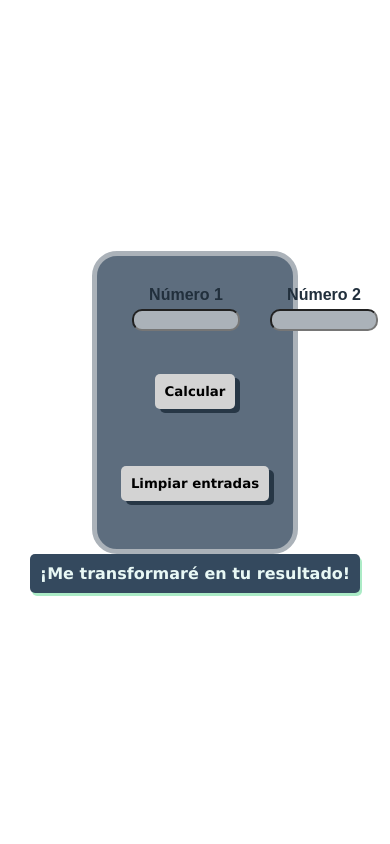
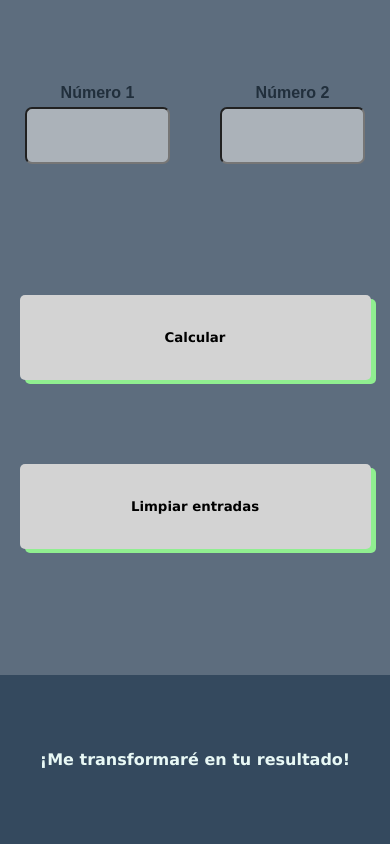
Before and after one commit to paosofiam/form-component, a website: page index.html in a window 390 px wide. Drawn offline with Linux system fonts and the light colour scheme.

Commit message:
Update index.css

```diff
--- a/index.css
+++ b/index.css
@@ -4,6 +4,114 @@ body {
   box-sizing: border-box;
 }
 
+@media (max-width: 720px) {
+  main {
+    height: 100vh;
+    width: 100vw;
+  }
+
+  section {
+    height: 100vh;
+    width: 100vw;
+    display: flex;
+    flex-direction: column;
+    justify-content: center;
+    align-items: center;
+  }
+
+  form {
+    display: flex;
+    flex-direction: column;
+    background-color: #5d6d7e;
+    min-width: 300px;
+    width: 100vw;
+    height: 80vh;
+  }
+
+  label {
+    display: flex;
+    flex-direction: column;
+    justify-content: center;
+    align-items: center;
+    color: #212f3c;
+    width: 35vw;
+    height: 10vh;
+    font-family: sans-serif;
+    font-weight: bold;
+    padding: 10px;
+  }
+
+  input {
+    width: 35vw;
+    height: 10vh;
+    margin: 5px;
+    border-radius: 7px;
+    font-family: Calibri;
+    background-color: #abb2b9;
+    color: #154360;
+    font-weight: bold;
+  }
+
+  .cajita {
+    display: flex;
+    flex-direction: row;
+    justify-content: space-around;
+    align-items: center;
+    height: 30vh;
+    width: 100%;
+  }
+  .botones {
+    display: flex;
+    flex-direction: column;
+    height: 40vh;
+    width: 100%;
+  }
+
+  button {
+    width: 90vw;
+    height: 10vh;
+    border: none;
+    color: black;
+    background-color: lightgray;
+    text-decoration: none;
+    border-radius: 5px;
+    margin: auto;
+    box-shadow: 5px 4px lightgreen;
+    font-family: Verdana;
+    font-weight: bold;
+  }
+
+  button:hover {
+    color: orange;
+    box-shadow: 5px 4px lightgreen;
+  }
+
+  button:active {
+    color: red;
+    background-color: lightgreen;
+    position: relative;
+    top: 2px;
+    left: 2px;
+    box-shadow: 3px 2px #273746;
+  }
+
+  #resultado {
+    height: 20vh;
+    width: 100vw;
+
+    border: none;
+    color: #e8f8f5;
+    background-color: #34495e;
+    font-family: Verdana;
+    font-weight: bold;
+    text-align: center;
+    display: flex;
+    justify-content: center;
+    align-items: center;
+  }
+}
+
+@media (min-width: 720px) {
   main {
     height: 100vh;
     width: 100vw;
@@ -110,3 +218,4 @@ button:active {
     font-family: Verdana;
     font-weight: bold;
   }
+}
```
Lines whose indentation alone changed are shown as unchanged.
